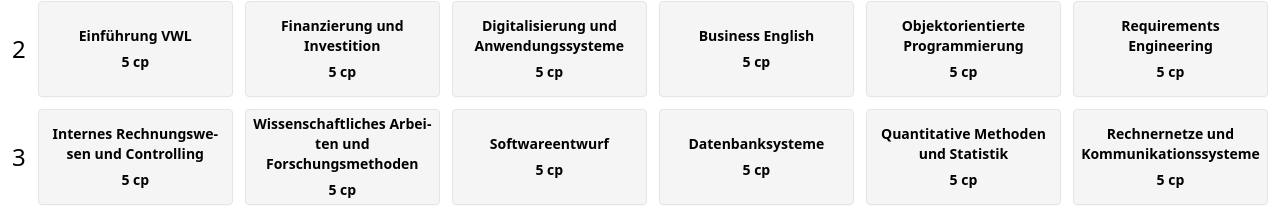
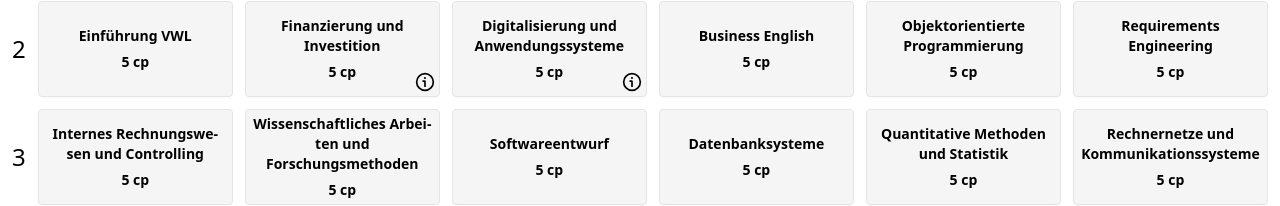
Before and after one commit to AlexanderCoopmans/po-wechselhilfe, a Vue app: page /bwi in a window 1280 px wide. Shown: the part 1203-1409 px from the top of the page. Built offline with nearby package versions, Linux system fonts and the light colour scheme.

Commit message:
Added small info for two modules

```diff
--- a/src/components/ModuleComparator.vue
+++ b/src/components/ModuleComparator.vue
@@ -15,15 +15,15 @@ const poTransitionData = reactive(props.poTransitionData)
 
 poTransitionData.oldModules = poTransitionData.oldModules.map((module) => {
   return {
+    state: 'btn-neutral',
     ...module,
-    state: 'btn-neutral',
   }
 })
 
 poTransitionData.newModules = poTransitionData.newModules.map((module) => {
   return {
+    state: '',
     ...module,
-    state: '',
   }
 })
 
--- a/src/data/BwiPoTransition.json
+++ b/src/data/BwiPoTransition.json
@@ -585,12 +585,14 @@
       "name": "Finanzierung und Investition",
       "creditPoints": 5,
       "type": "Pflichtmodul",
+      "info": "Für dieses Modul gibt es keine Entsprechung in der alten Prüfungsordnung.",
       "semester": 2
     },
     {
       "name": "Digitalisierung und Anwendungssysteme",
       "creditPoints": 5,
       "type": "Pflichtmodul",
+      "info": "Für dieses Modul gibt es keine Entsprechung in der alten Prüfungsordnung.",
       "semester": 2
     },
     {
```
